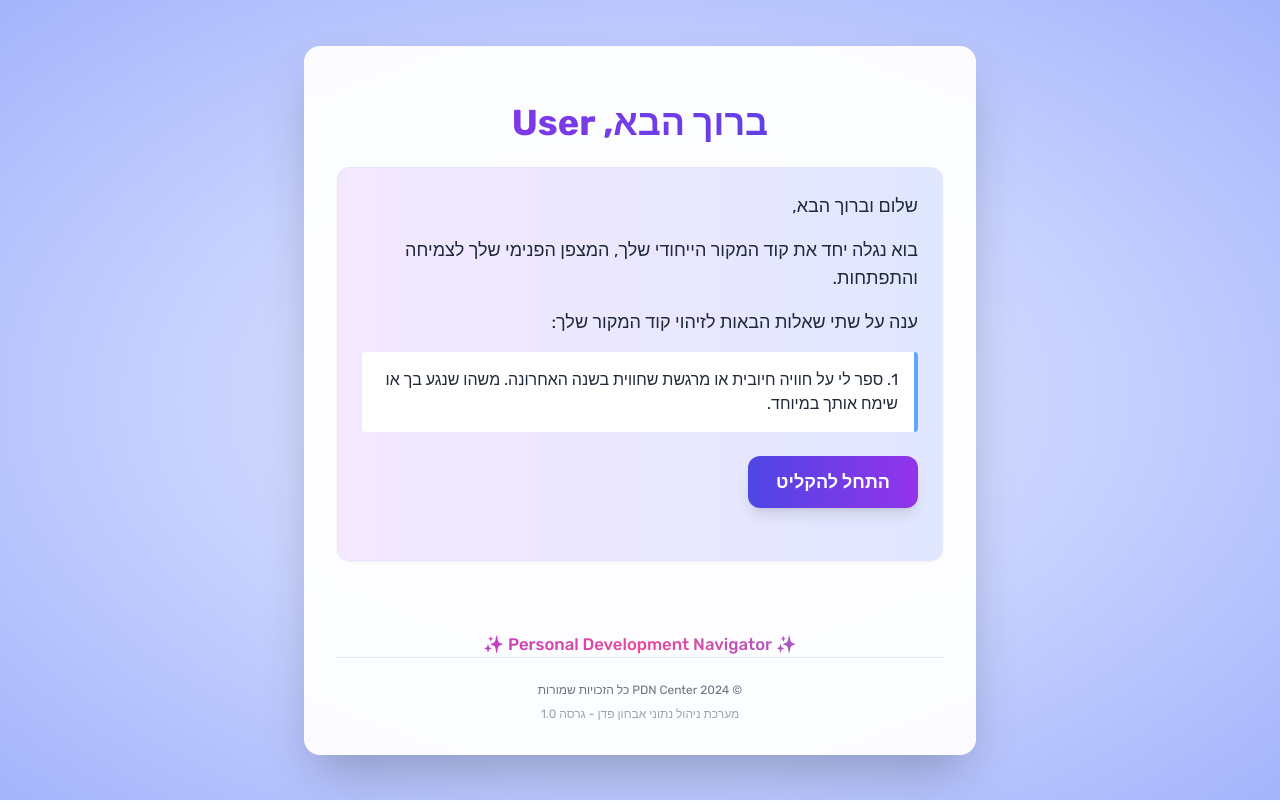
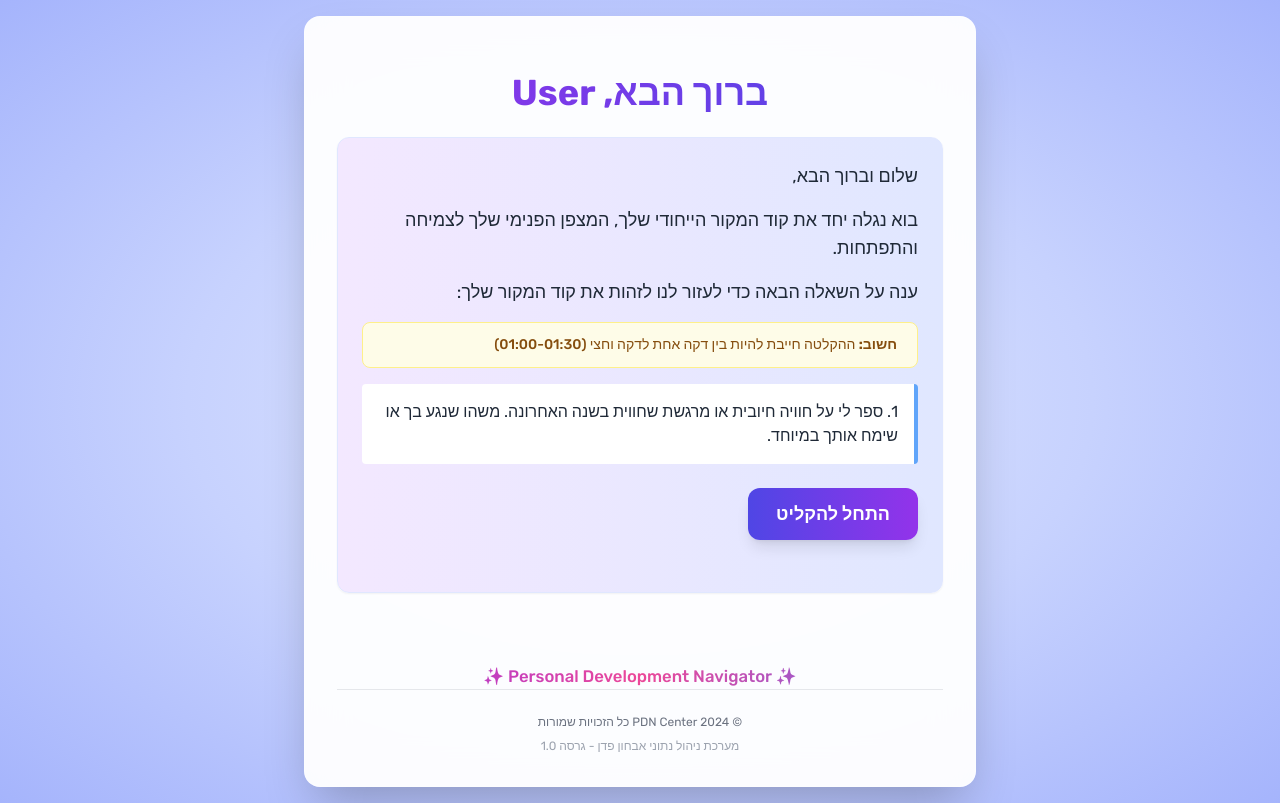
Before and after one commit to Tomer007/pdn_chat, a Flask app: page /pdn-diagnose/chat in a window 1280 px wide. Run offline with Flask 3, Linux system fonts and the light colour scheme; some libraries are stand-ins or nearby versions.

Commit message:
Update questionnaire template with improved instructions and visual cues
- Revised text for clarity in the initial question prompt to better guide users.
- Added important information regarding audio recording duration requirements, enhancing user understanding.
- Included visual feedback elements to emphasize key instructions, improving overall user experience.

```diff
--- a/app/pdn_diagnose/templates/questionnaire.html
+++ b/app/pdn_diagnose/templates/questionnaire.html
@@ -175,7 +175,13 @@
              dir="rtl">
             <p class="text-lg mb-4">שלום וברוך הבא,</p>
             <p class="text-lg mb-4">בוא נגלה יחד את קוד המקור הייחודי שלך, המצפן הפנימי שלך לצמיחה והתפתחות.</p>
-            <p class="text-lg mb-4">ענה על שתי שאלות הבאות לזיהוי קוד המקור שלך:</p>
+            <p class="text-lg mb-4">ענה על השאלה הבאה כדי לעזור לנו לזהות את קוד המקור שלך:</p>
+            <div class="bg-yellow-50 border border-yellow-200 rounded-lg p-3 mb-4">
+                <p class="text-sm text-yellow-800 font-medium">
+                    <i class="fas fa-info-circle mr-2"></i>
+                    <strong>חשוב:</strong> ההקלטה חייבת להיות בין דקה אחת לדקה וחצי (01:00-01:30)
+                </p>
+            </div>
             <div class="bg-white p-4 rounded border-r-4 border-blue-400">
                 <span>1.</span> ספר לי על חוויה חיובית או מרגשת שחווית בשנה האחרונה. משהו שנגע בך או שימח אותך במיוחד.
             </div>
@@ -207,6 +213,12 @@
          dir="rtl">
         <p class="text-lg mb-4">תודה על התשובה הראשונה!</p>
         <p class="text-lg mb-4">עכשיו בוא נעמיק קצת יותר. אנא ענה על השאלה הבאה:</p>
+        <div class="bg-yellow-50 border border-yellow-200 rounded-lg p-3 mb-4">
+            <p class="text-sm text-yellow-800 font-medium">
+                <i class="fas fa-info-circle mr-2"></i>
+                <strong>חשוב:</strong> ההקלטה חייבת להיות בין דקה אחת לדקה וחצי (01:00-01:30)
+            </p>
+        </div>
         <div class="bg-white p-4 rounded border-r-4 border-blue-400">
             <span>2.</span> ספר לי על אתגר משמעותי שהתמודדת איתו לאחרונה – משהו שהיה לך לא פשוט, ואיך הצלחת לעבור
             אותו.
```
